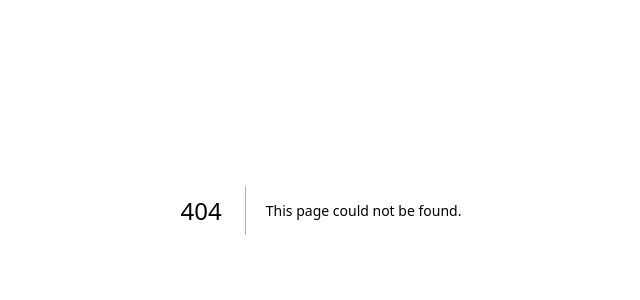
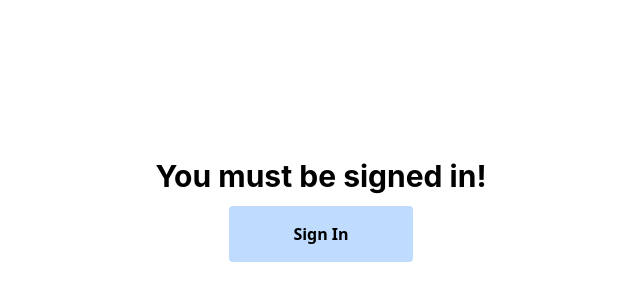
Before and after one commit to EthanPlant/Daily, a Next.js app: page /app in a window 1280 px wide. Before the commit this address had no page. Shown: the part 190-490 px from the top of the page, without its empty margins (319-959 px from the left). Built offline with nearby package versions, Linux system fonts and the light colour scheme; no server answers.

Commit message:
Auto redirect to app on login

```diff
--- /dev/null
+++ b/pages/app.tsx
@@ -0,0 +1,30 @@
+import { signIn, useSession } from 'next-auth/react'
+import Head from 'next/head'
+
+export default function App() {
+  const { data: sessionData } = useSession()
+  return (
+    <>
+      <Head>
+        <title>App | Daily</title>
+      </Head>
+      <div className="flex flex-col items-center justify-center h-screen w-screen">
+        {sessionData ? (
+          <div></div>
+        ) : (
+          <main className="flex flex-col items-center">
+            <h1 className="font-inter text-3xl font-bold text-center mb-3">
+              You must be signed in!
+            </h1>
+            <button
+              className="bg-blue-200 hover:bg-blue-400 font-bold py-4 px-16 rounded"
+              onClick={() => void signIn()}
+            >
+              Sign In
+            </button>
+          </main>
+        )}
+      </div>
+    </>
+  )
+}
--- a/pages/index.tsx
+++ b/pages/index.tsx
@@ -2,9 +2,17 @@ import { FontAwesomeIcon } from '@fortawesome/react-fontawesome'
 import { faGithub } from '@fortawesome/free-brands-svg-icons'
 import Head from 'next/head'
 import { signIn, signOut, useSession } from 'next-auth/react'
+import { useRouter } from 'next/navigation'
+import { useEffect } from 'react'
 
 export default function Home() {
+  const router = useRouter()
   const { data: sessionData } = useSession()
+
+  useEffect(() => {
+    if (sessionData) router.push('/app')
+  }, [router, sessionData])
+
   return (
     <>
       <Head>
@@ -21,7 +29,14 @@ export default function Home() {
         <div className="mt-6 flex flex-col justify-center items-center">
           <button
             className="bg-blue-200 hover:bg-blue-400 font-bold py-4 px-16 rounded"
-            onClick={sessionData ? () => void signOut() : () => void signIn()}
+            onClick={
+              sessionData
+                ? () => void signOut()
+                : () =>
+                    void signIn('', {
+                      callbackUrl: `${window.location.origin}/app`,
+                    })
+            }
           >
             {sessionData ? 'Sign Out' : 'Get Started'}
           </button>
@@ -35,7 +50,7 @@ export default function Home() {
         <footer className="py-8 bg-slate-700 text-white flex flex-col items-center w-full absolute bottom-0">
           <a
             className="text-sm font-semibold underline"
-            href="https://github.com/EthanPlant/Daily"
+            href="https://github.com/EthanPlant/"
           >
             View on GitHub <FontAwesomeIcon icon={faGithub} />
           </a>
```
